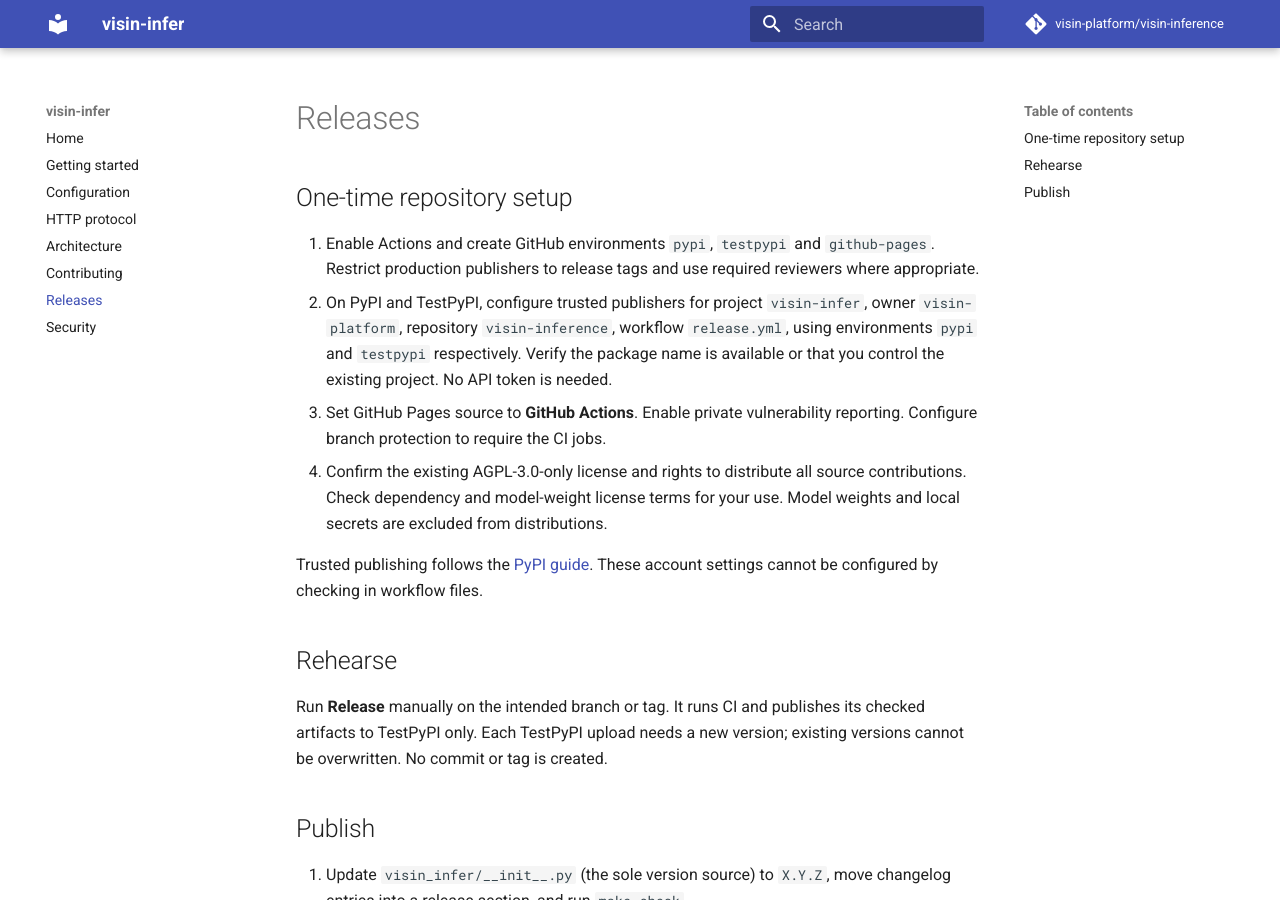
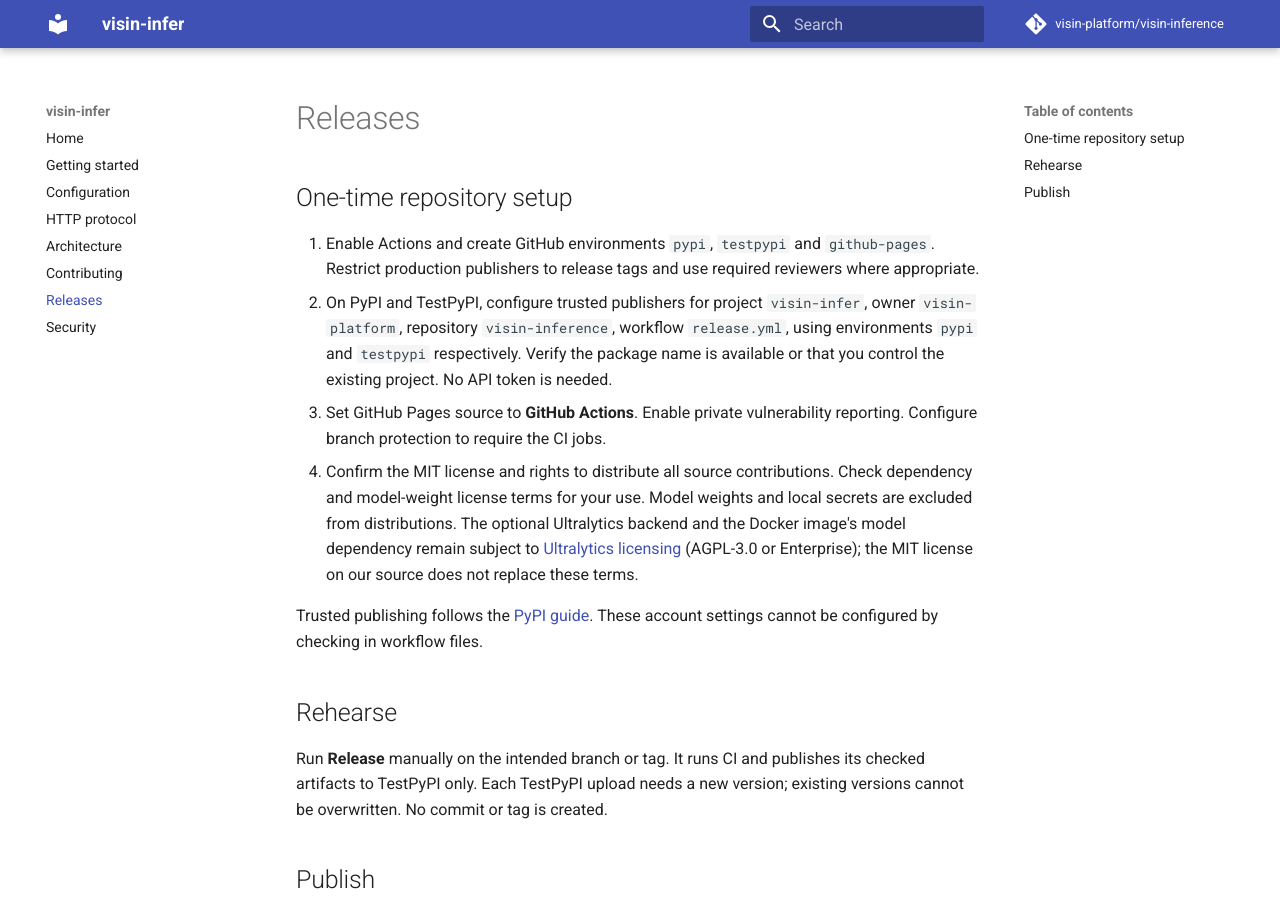
Before and after one commit to visin-platform/visin-inference, an MkDocs documentation site: the page built from docs/releases.md, in a window 1280 px wide and 900 px high. Built offline with MkDocs 1.6.1 and Material for MkDocs 9.7.7, drawn with Linux system fonts in a browser that asks for light colours; comment, search, counter and statistics services are not loaded.

Commit message:
feat: update licence

```diff
--- a/docs/releases.md
+++ b/docs/releases.md
@@ -11,9 +11,12 @@
    is available or that you control the existing project. No API token is needed.
 3. Set GitHub Pages source to **GitHub Actions**. Enable private vulnerability
    reporting. Configure branch protection to require the CI jobs.
-4. Confirm the existing AGPL-3.0-only license and rights to distribute all source
+4. Confirm the MIT license and rights to distribute all source
    contributions. Check dependency and model-weight license terms for your use.
-   Model weights and local secrets are excluded from distributions.
+   Model weights and local secrets are excluded from distributions. The optional
+   Ultralytics backend and the Docker image's model dependency remain subject to
+   [Ultralytics licensing](https://www.ultralytics.com/license) (AGPL-3.0 or Enterprise);
+   the MIT license on our source does not replace these terms.
 
 Trusted publishing follows the [PyPI guide](https://docs.pypi.org/trusted-publishers/using-a-publisher/).
 These account settings cannot be configured by checking in workflow files.
--- a/pyproject.toml
+++ b/pyproject.toml
@@ -8,7 +8,7 @@
 description = "Local detection and SAM segmentation for the Visin label editor"
 readme = "README.md"
 requires-python = ">=3.10"
-license = "AGPL-3.0-only"
+license = "MIT"
 license-files = ["LICENSE"]
 keywords = ["visin", "computer-vision", "inference", "yolo", "sam", "annotation"]
 classifiers = [
@@ -26,7 +26,7 @@
 
 [project.optional-dependencies]
 models = ["ultralytics>=8.4"]
-test = ["coverage>=7"]
+test = ["coverage[toml]>=7"]
 docs = ["mkdocs>=1.6,<2", "mkdocs-material>=9.5"]
 dev = ["visin-infer[test,docs]", "ruff>=0.16.9,<0.17", "mypy>=1.10", "build>=1", "twine>=6.1", "pre-commit>=3.5"]
 
```
Also changed, not shown: CHANGELOG.md (+2 -0 lines), README.md (+8 -2 lines), docs/index.md (+6 -1 lines), 1 other file.
